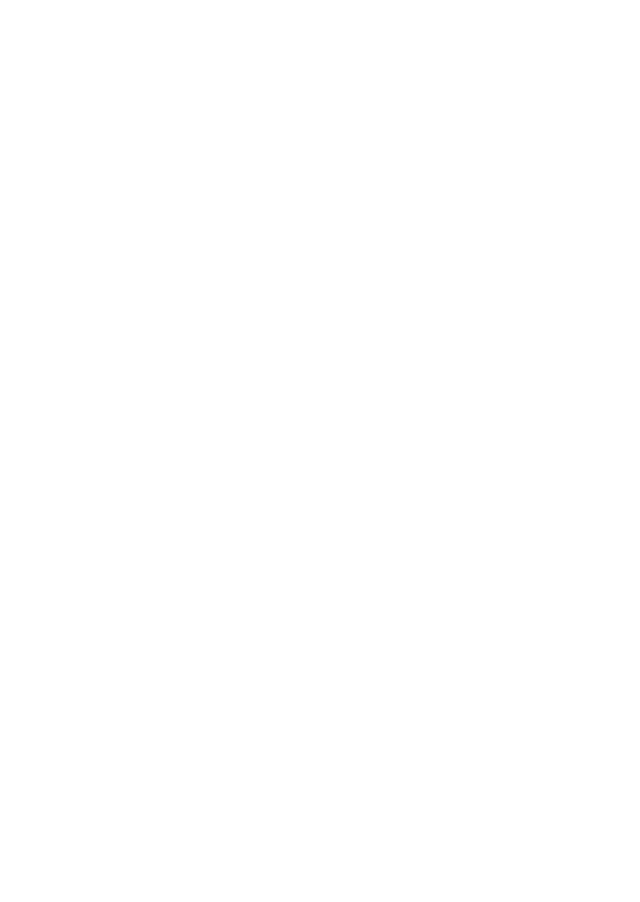
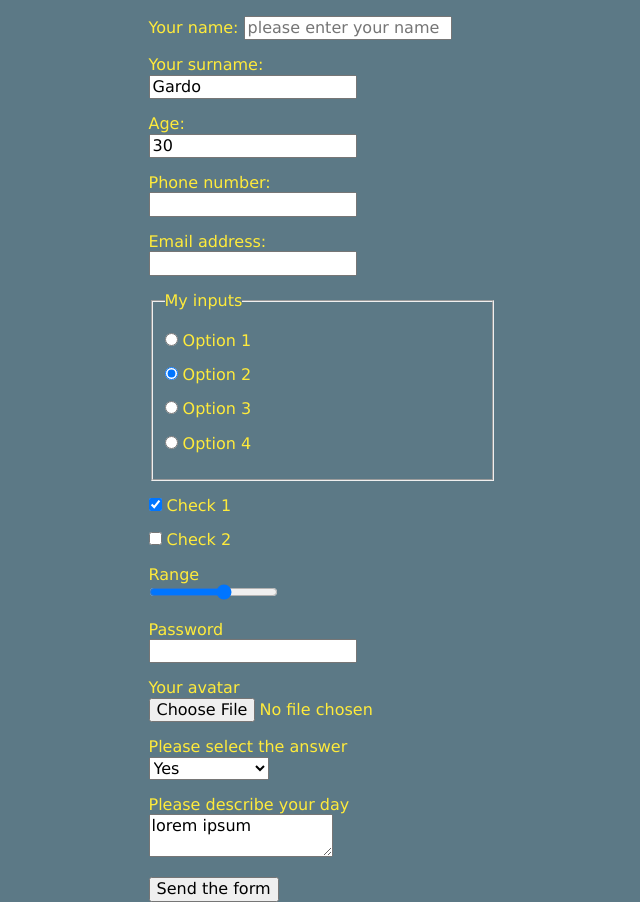
Before and after one commit to Atanvarde/forms-examples, a plain HTML site: page index.html in a window 1280 px wide. Shown: the whole page, without its empty margins (318-958 px from the left). Before the commit the page ends 800 px from the top, so only its background shows below. Drawn offline with Linux system fonts and the light colour scheme.

Commit message:
feat: form examples

```diff
--- a/css/style.css
+++ b/css/style.css
@@ -5,3 +5,18 @@ html {
 *, *after, *:before {
     box-sizing: inherit;
 }
+
+body {
+    background: #5c7986;
+    color: #FFEB3B;
+    font-family: Verdana, Geneva, Tahoma, sans-serif;
+    display: flex;
+    align-items: center;
+    justify-content: center;
+    min-height: 100vh;
+}
+
+.form {
+    max-width: 600px;
+    width: 100%;
+}
--- a/index.html
+++ b/index.html
@@ -1,5 +1,6 @@
 <!DOCTYPE html>
-<html lang="pl">
+<html lang="en">
+
 <head>
     <meta charset="UTF-8">
     <meta name="viewport" content="width=device-width, initial-scale=1.0">
@@ -8,10 +9,92 @@
     <link href="css/style.css" rel="stylesheet" type="text/css">
     <link href="css/normalize.css" rel="stylesheet" type="text/css">
 </head>
+
 <body>
     <main class="main">
         <header class="header"></header>
-        <section class="forms"></section>
+        <form action="https://dev.cotenfrontend.pl" method="POST" class="form">
+            <p>
+                <label for="name">Your name:</label>
+                <input required type="text" placeholder="please enter your name" name="name" id="name">
+            </p>
+            <p>
+                <label for="surname">Your surname:<br>
+                    <input type="text" value="Gardo" name="surname" id="surname">
+                </label>
+            </p>
+            <p>
+                <label for="age">Age:<br>
+                    <input type="number" value="30" name="age" id="age">
+                </label>
+            </p>
+            <p>
+                <label for="telephone">Phone number:<br>
+                    <input type="tel" name="telephone" id="telephone">
+                </label>
+            </p>
+            <p>
+                <label for="email">Email address:<br>
+                    <input type="email" name="email" id="email">
+                </label>
+            </p>
+            <fieldset>
+                <legend>My inputs</legend>
+                <p>
+                    <input type="radio" name="radio" id="radio1">
+                    <label for="radio1">Option 1</label>
+                </p>
+                <p>
+                    <input type="radio" checked value="option2" name="radio" id="radio2">
+                    <label for="radio2">Option 2</label>
+                </p>
+                <p>
+                    <input type="radio" name="radio" id="radio3">
+                    <label for="radio3">Option 3</label>
+                </p>
+                <p>
+                    <input type="radio" name="radio" id="radio4">
+                    <label for="radio4">Option 4</label>
+                </p>
+
+            </fieldset>
+            <p>
+                <input type="checkbox" checked value="ruby" name="mycheckbox" id="mycheckbox1">
+                <label for="mycheckbox1">Check 1</label>
+            </p>
+            <p>
+                <input type="checkbox" name="mycheckbox" id="mycheckbox2">
+                <label for="mycheckbox2">Check 2</label>
+            </p>
+            <p>
+                <label for="range">Range</label><br>
+                <input type="range" min="0" max="100" step="10" value="60" name="range" id="range">
+            </p>
+            <p>
+                <label for="password">Password</label><br>
+                <input type="password" name="password" id="password">
+            </p>
+            <p>
+                <label for="file">Your avatar</label><br>
+                <input type="file" name="file" id="file">
+            </p>
+            <p>
+                <label for="select">Please select the answer</label><br>
+                <select name="select" id="select">
+                    <option value="user selected yes">Yes</option>
+                    <option value="user selected no">No</option>
+                    <option value="user selected I don't know">I don't know</option>
+                </select>
+            </p>
+            <p>
+                <label for="textarea">Please describe your day</label><br>
+                <textarea id="textarea" name="textarea">lorem ipsum</textarea>
+            </p>
+
+            <input type="submit" value="Send the form">
+
+        </form>
     </main>
 </body>
+
 </html>
```
